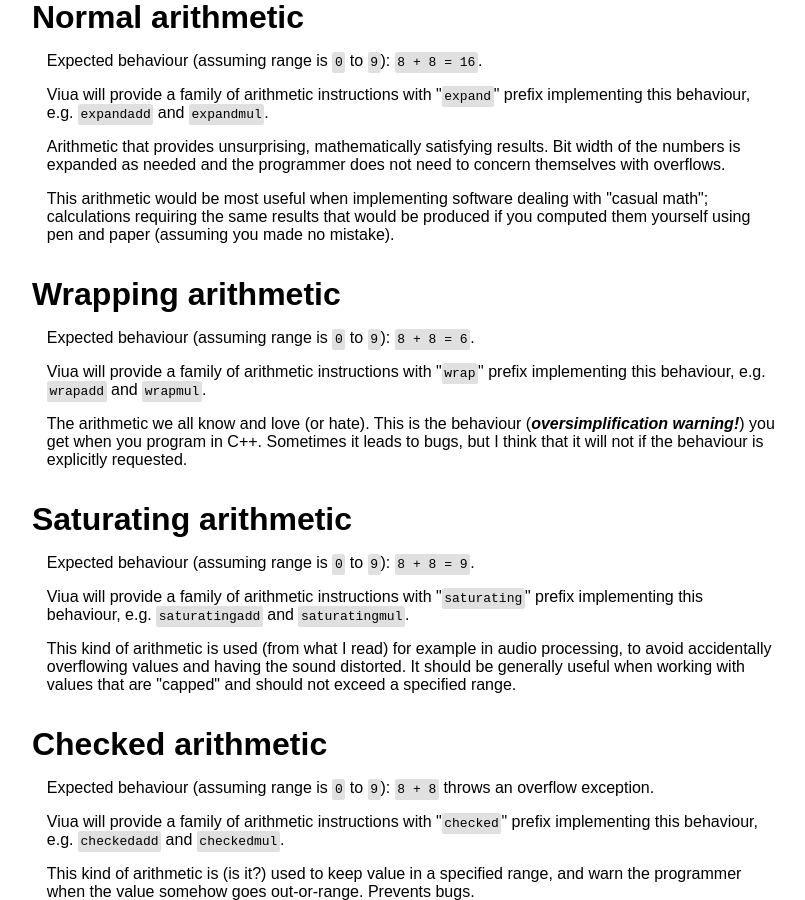
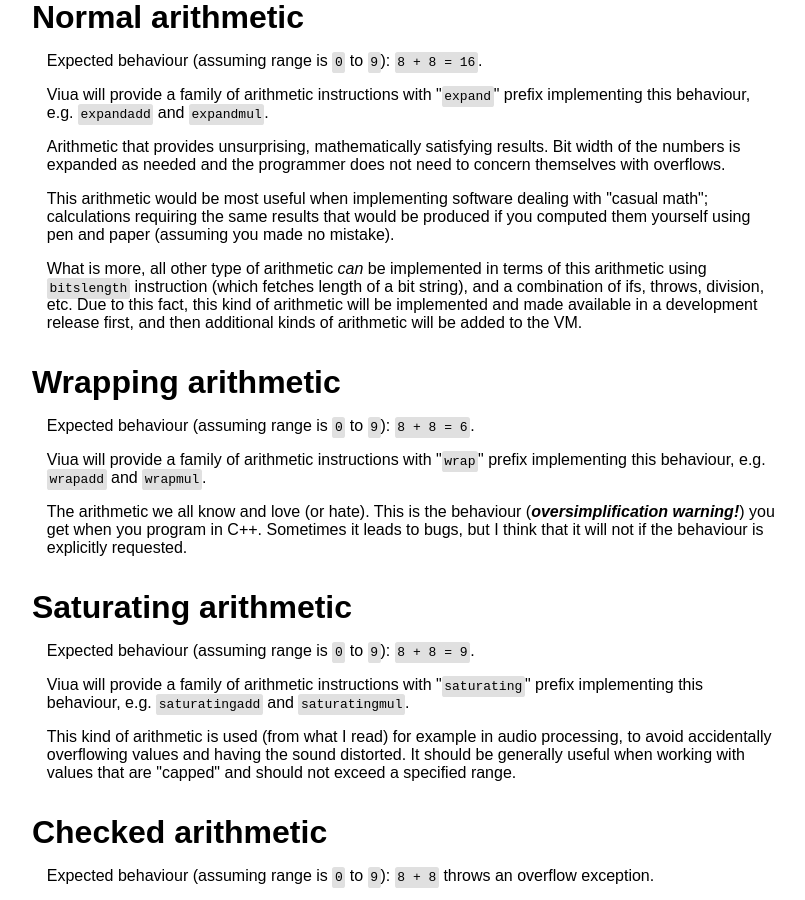
Before and after one commit to marekjm/weekly.viuavm.org, a Jekyll site: the page built from _posts/2017-08-08-issue-11.html, in a window 1280 px wide and 900 px high, scrolled down 566 px. Shown: the whole window, without its empty margins (244-1049 px from the left). Built offline with Jekyll 4.4.1, drawn with Linux system fonts in a browser that asks for light colours.

Commit message:
Additional paragraph stating the importance of "normal" arithmetic

```diff
--- a/_posts/2017-08-08-issue-11.html
+++ b/_posts/2017-08-08-issue-11.html
@@ -63,6 +63,14 @@
         calculations requiring the same results that would be produced if you computed them yourself using
         pen and paper (assuming you made no mistake).
     </p>
+
+    <p>
+        What is more, all other type of arithmetic <em>can</em> be implemented in terms of this arithmetic using
+        <code>bitslength</code> instruction (which fetches length of a bit string), and
+        a combination of ifs, throws, division, etc.
+        Due to this fact, this kind of arithmetic will be implemented and made available in a development release first, and
+        then additional kinds of arithmetic will be added to the VM.
+    </p>
 </section>
 
 <section>
```
